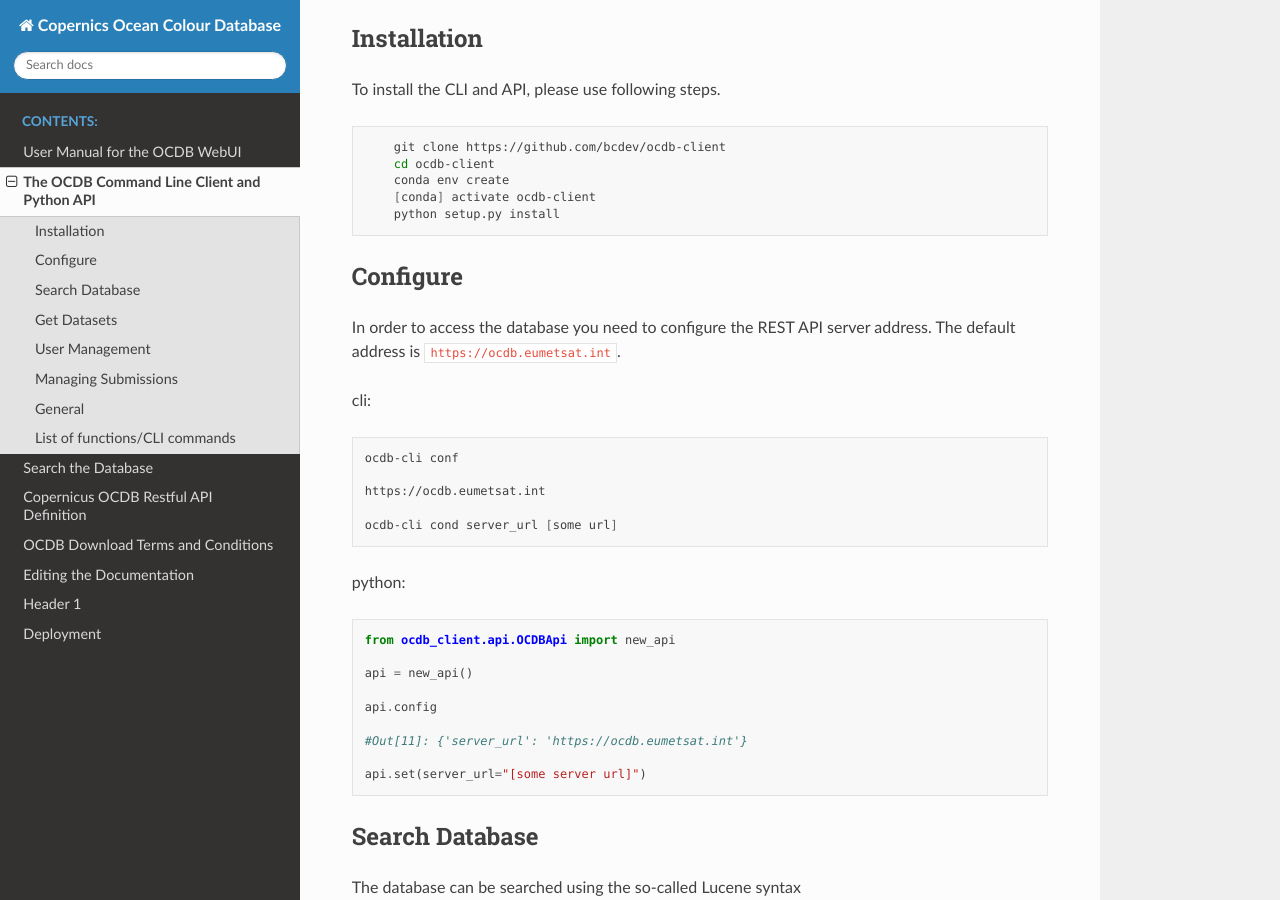
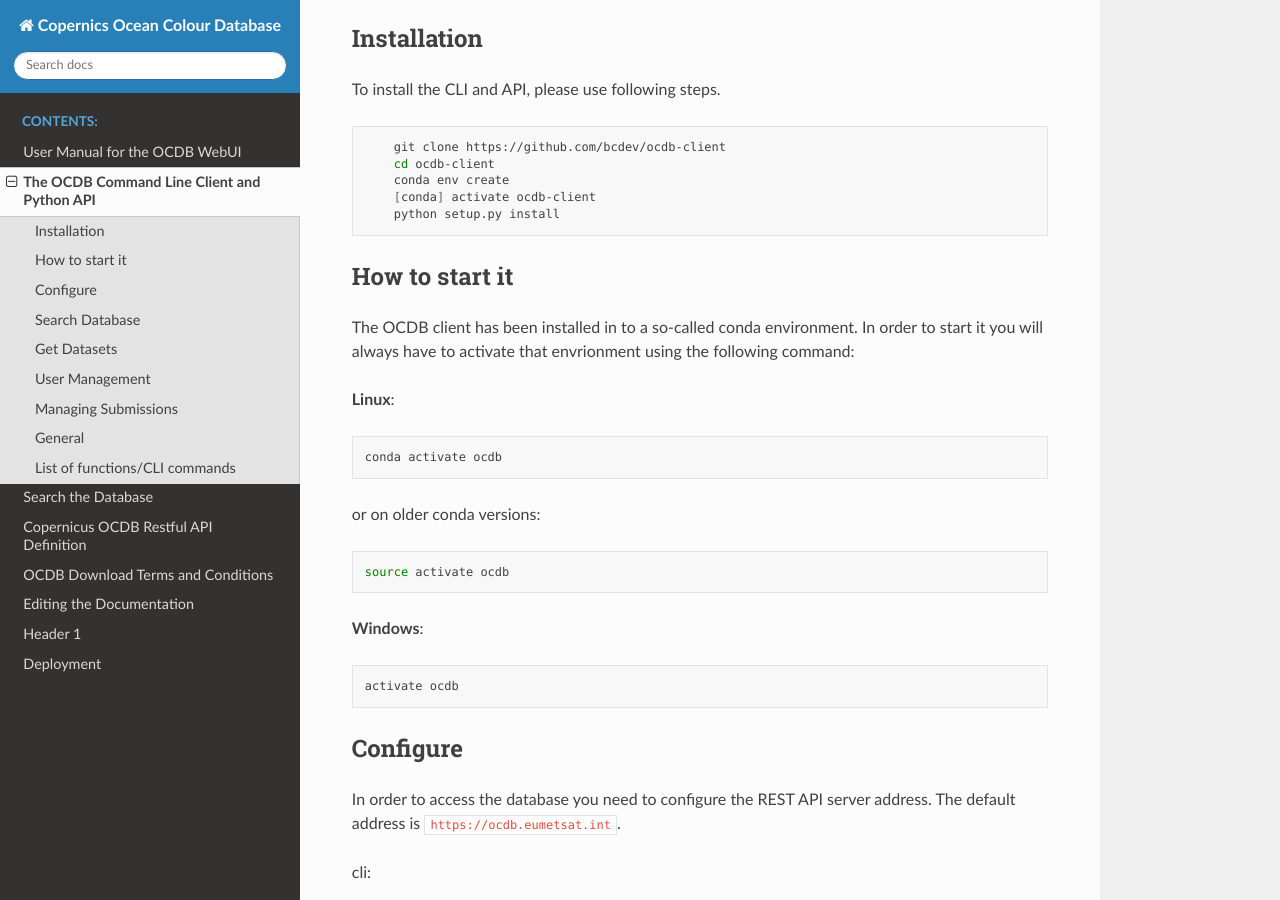
Before and after one commit to javierconcha/ocdb-docs, a Sphinx documentation site: the page built from docs/source/ocdb-api-cli.md, in a window 1280 px wide and 900 px high, scrolled down 234 px. Built offline with Sphinx 7.4.7 and the Read the Docs theme 2.0.0, drawn with Linux system fonts in a browser that asks for light colours; pages that are not in the unit, such as notebooks, are missing from menus.

Commit message:
Added information about how to start the ocdb-cli

````diff
--- a/docs/source/ocdb-api-cli.md
+++ b/docs/source/ocdb-api-cli.md
@@ -16,6 +16,29 @@
     conda env create
     [conda] activate ocdb-client
     python setup.py install
+```
+
+## How to start it
+
+The OCDB client has been installed in to a so-called conda environment. In
+order to start it you will always have to activate that envrionment using the following command:
+
+__Linux__:
+
+```bash
+conda activate ocdb
+```
+
+or on older conda versions:
+
+```bash
+source activate ocdb
+```
+
+__Windows__:
+
+```bash
+activate ocdb
 ```
 
 
````
